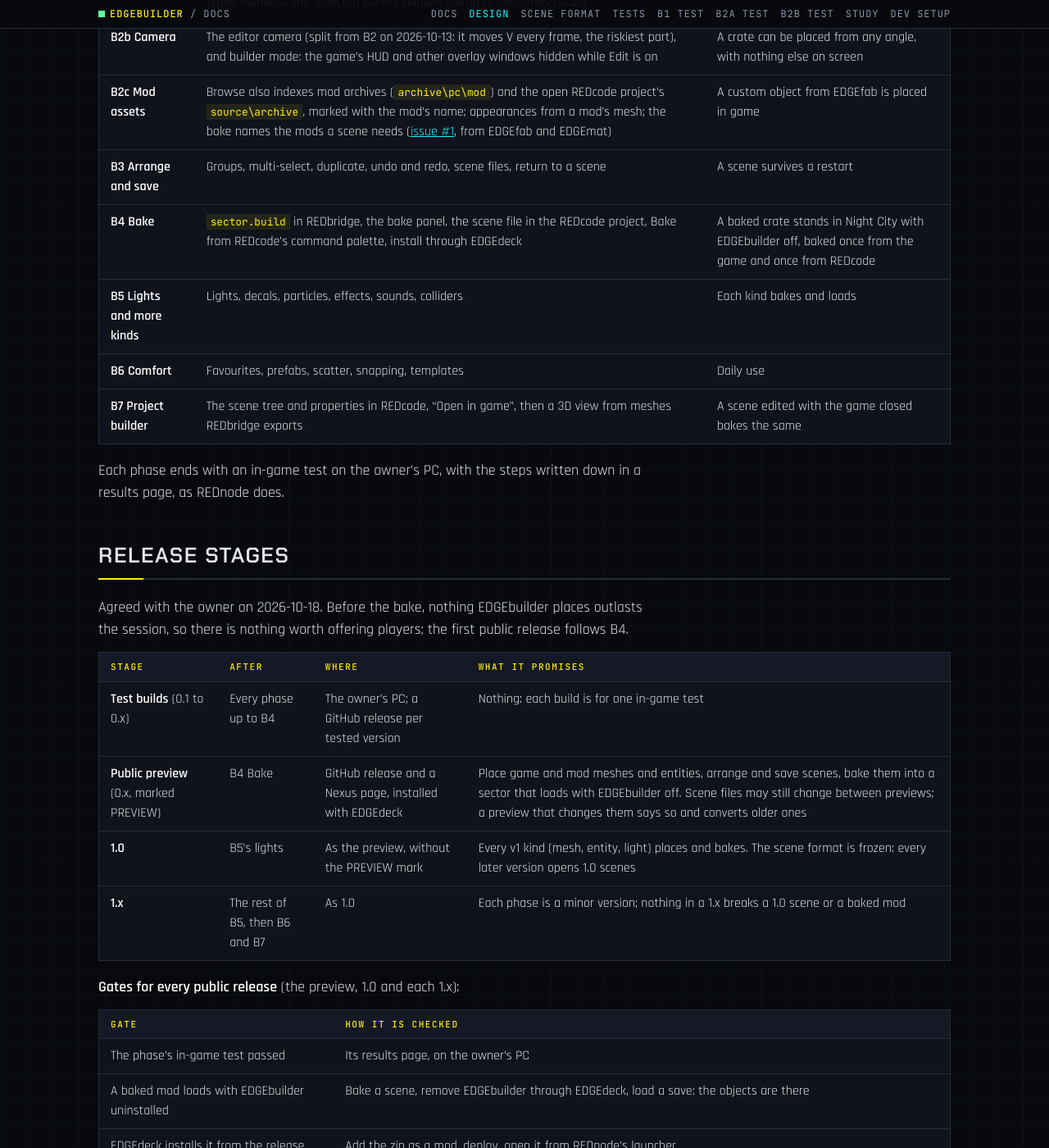
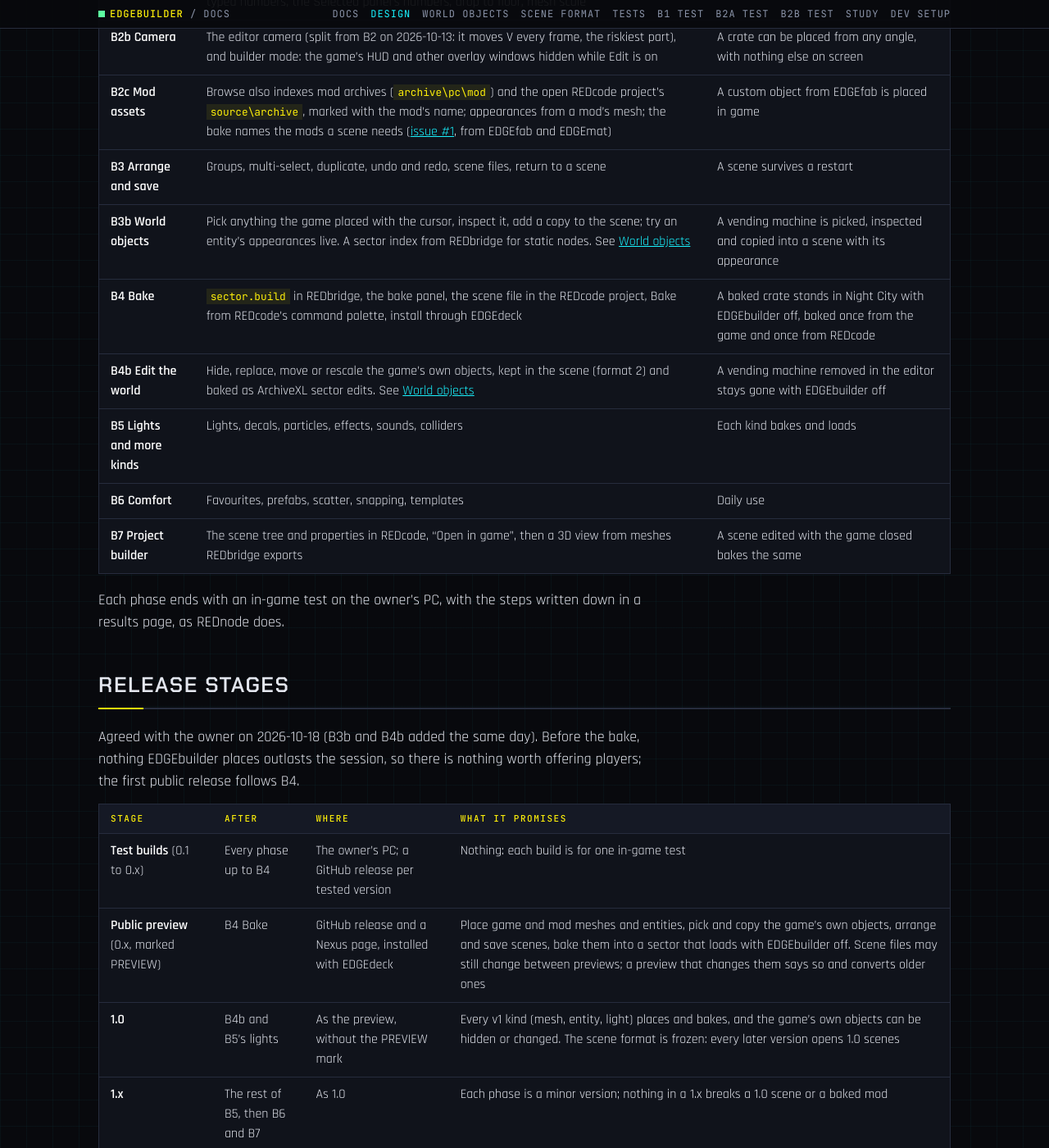
Before and after one commit to Edgemodders/EDGEbuilder, a Jekyll site: the page built from docs/design.md, in a window 1280 px wide and 1400 px high, scrolled down 9987 px. Shown: the whole window at 82% size. Built offline with Jekyll 4.4.1, drawn with Linux system fonts in a browser that asks for light colours.

Commit message:
World objects: B3b and B4b on the roadmap, with their design page
Pick what the game placed with the cursor (the Drop-at-click ray, the
physics hit, entities and a REDbridge sector index as candidates),
inspect, copy into the scene, try appearances; B4b bakes hides and
changes as ArchiveXL sector edits. Probes come first. 1.0 now follows
B4b and lights.

Co-Authored-By: Claude Opus 5.5 <noreply@anthropic.com>
Claude-Session: https://claude.ai/code/session_01QkNW84wQneonKhZEnY9Ci9

```diff
--- a/docs/_config.yml
+++ b/docs/_config.yml
@@ -25,6 +25,8 @@ nav:
     url: /
   - title: Design
     url: /design.html
+  - title: World objects
+    url: /world-objects.html
   - title: Scene format
     url: /scene.html
   - title: Tests
--- a/docs/design.md
+++ b/docs/design.md
@@ -220,7 +220,9 @@ For EDGEdeck: the `rednode` kind, so a zip or folder with `rednode-app.json` dep
 | **B2b Camera** | The editor camera (split from B2 on 2026-10-13: it moves V every frame, the riskiest part), and builder mode: the game's HUD and other overlay windows hidden while Edit is on | A crate can be placed from any angle, with nothing else on screen |
 | **B2c Mod assets** | Browse also indexes mod archives (`archive\pc\mod`) and the open REDcode project's `source\archive`, marked with the mod's name; appearances from a mod's mesh; the bake names the mods a scene needs ([issue #1](https://github.com/Edgemodders/EDGEbuilder/issues/1), from EDGEfab and EDGEmat) | A custom object from EDGEfab is placed in game |
 | **B3 Arrange and save** | Groups, multi-select, duplicate, undo and redo, scene files, return to a scene | A scene survives a restart |
+| **B3b World objects** | Pick anything the game placed with the cursor, inspect it, add a copy to the scene; try an entity's appearances live. A sector index from REDbridge for static nodes. See [World objects](world-objects.md) | A vending machine is picked, inspected and copied into a scene with its appearance |
 | **B4 Bake** | `sector.build` in REDbridge, the bake panel, the scene file in the REDcode project, Bake from REDcode's command palette, install through EDGEdeck | A baked crate stands in Night City with EDGEbuilder off, baked once from the game and once from REDcode |
+| **B4b Edit the world** | Hide, replace, move or rescale the game's own objects, kept in the scene (format 2) and baked as ArchiveXL sector edits. See [World objects](world-objects.md) | A vending machine removed in the editor stays gone with EDGEbuilder off |
 | **B5 Lights and more kinds** | Lights, decals, particles, effects, sounds, colliders | Each kind bakes and loads |
 | **B6 Comfort** | Favourites, prefabs, scatter, snapping, templates | Daily use |
 | **B7 Project builder** | The scene tree and properties in REDcode, "Open in game", then a 3D view from meshes REDbridge exports | A scene edited with the game closed bakes the same |
@@ -229,13 +231,13 @@ Each phase ends with an in-game test on the owner's PC, with the steps written d
 
 ## Release stages
 
-Agreed with the owner on 2026-10-18. Before the bake, nothing EDGEbuilder places outlasts the session, so there is nothing worth offering players; the first public release follows B4.
+Agreed with the owner on 2026-10-18 (B3b and B4b added the same day). Before the bake, nothing EDGEbuilder places outlasts the session, so there is nothing worth offering players; the first public release follows B4.
 
 | Stage | After | Where | What it promises |
 |---|---|---|---|
 | **Test builds** (0.1 to 0.x) | Every phase up to B4 | The owner's PC; a GitHub release per tested version | Nothing: each build is for one in-game test |
-| **Public preview** (0.x, marked PREVIEW) | B4 Bake | GitHub release and a Nexus page, installed with EDGEdeck | Place game and mod meshes and entities, arrange and save scenes, bake them into a sector that loads with EDGEbuilder off. Scene files may still change between previews; a preview that changes them says so and converts older ones |
-| **1.0** | B5's lights | As the preview, without the PREVIEW mark | Every v1 kind (mesh, entity, light) places and bakes. The scene format is frozen: every later version opens 1.0 scenes |
+| **Public preview** (0.x, marked PREVIEW) | B4 Bake | GitHub release and a Nexus page, installed with EDGEdeck | Place game and mod meshes and entities, pick and copy the game's own objects, arrange and save scenes, bake them into a sector that loads with EDGEbuilder off. Scene files may still change between previews; a preview that changes them says so and converts older ones |
+| **1.0** | B4b and B5's lights | As the preview, without the PREVIEW mark | Every v1 kind (mesh, entity, light) places and bakes, and the game's own objects can be hidden or changed. The scene format is frozen: every later version opens 1.0 scenes |
 | **1.x** | The rest of B5, then B6 and B7 | As 1.0 | Each phase is a minor version; nothing in a 1.x breaks a 1.0 scene or a baked mod |
 
 **Gates for every public release** (the preview, 1.0 and each 1.x):
```
Also changed, not shown: docs/index.md (+4 -1 lines), docs/world-objects.md (added, +76 -0 lines).
